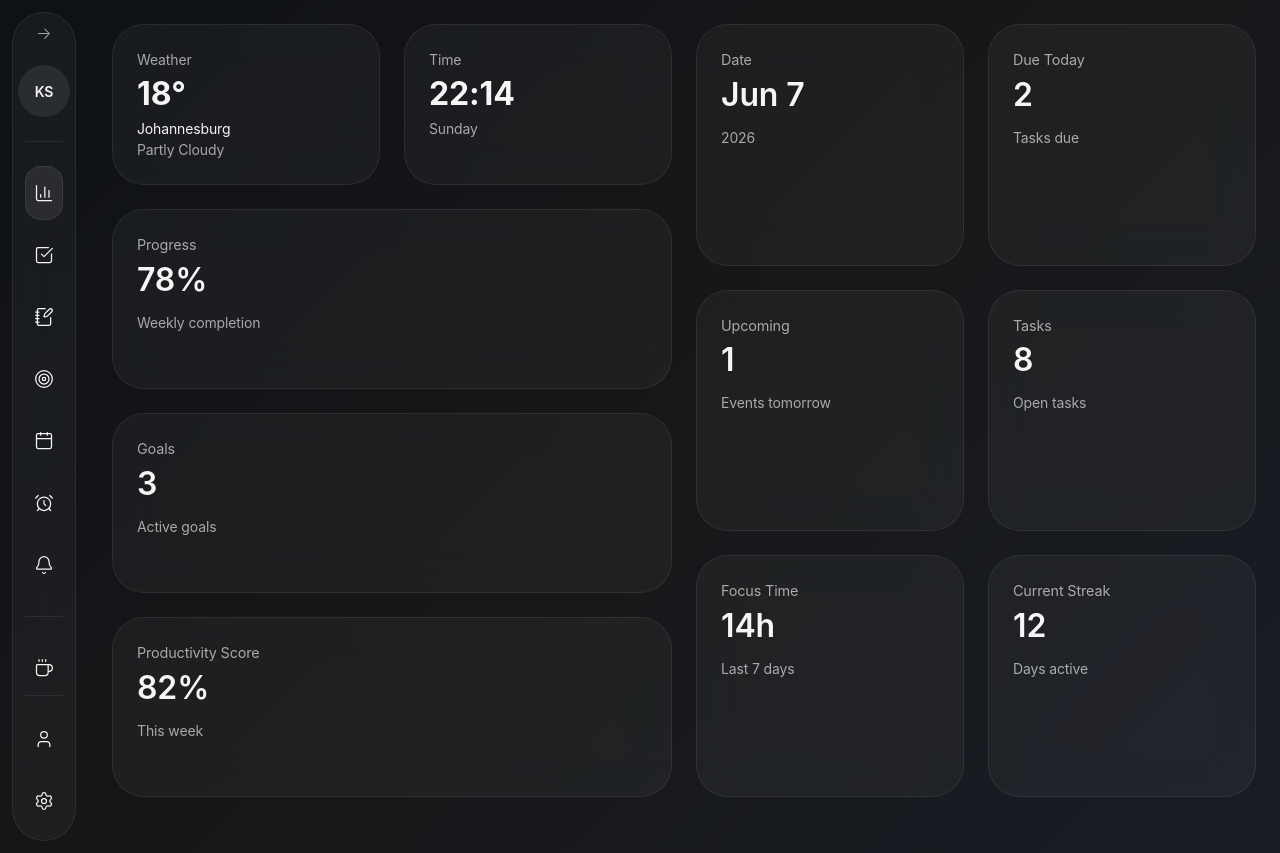
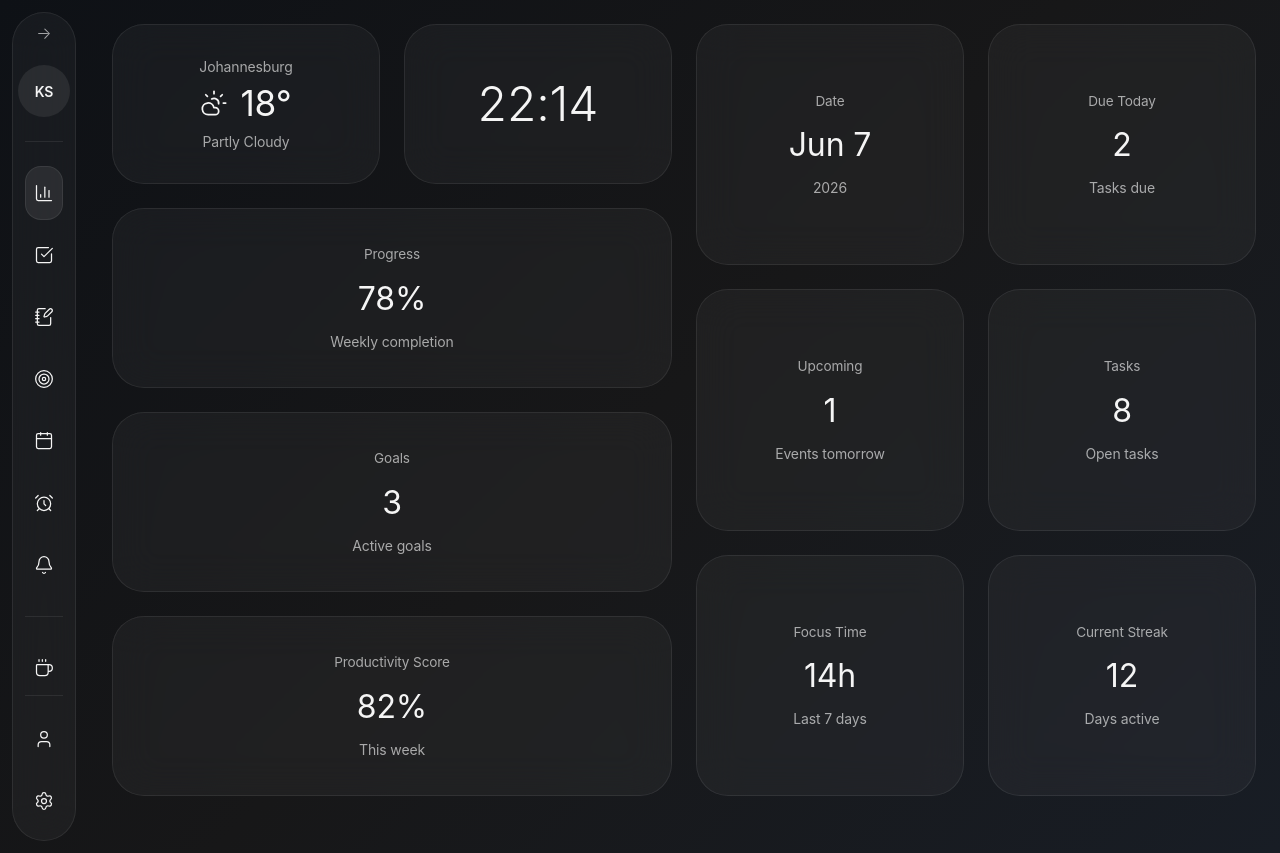
Before and after one commit to keenosmith-del/personal-productivity-desktop, a React app in the folder frontend/: page /analytics in a window 1280 px wide. Built offline with nearby package versions, Linux system fonts and the light colour scheme; the HTML template or start-up script is replaced by a standard one.

Commit message:
Dashboard tweaks

```diff
--- a/frontend/src/components/AnalyticsCard.jsx
+++ b/frontend/src/components/AnalyticsCard.jsx
@@ -10,6 +10,8 @@ function AnalyticsCard({
   value,
   subtitle,
   wide = false,
+  clickable = false,
+  onClick,
 }) {
   return (
     <GlassCard
@@ -18,16 +20,40 @@ function AnalyticsCard({
       }
     >
       <div
+        onClick={onClick}
         style={{
           height: "100%",
+
+          display: "flex",
+
+          flexDirection: "column",
+
+          justifyContent: "center",
+
+          alignItems: "center",
+
+          textAlign: "center",
+
+          gap: "10px",
+
           transition:
             "all 0.25s ease",
+
+          cursor:
+            clickable
+              ? "pointer"
+              : "default",
         }}
         onMouseEnter={(e) => {
+          if (!clickable) return;
+
           e.currentTarget.parentElement.style.background =
             "rgba(14,17,22,0.75)";
         }}
+
         onMouseLeave={(e) => {
+          if (!clickable) return;
+
           e.currentTarget.parentElement.style.background =
             "var(--glass-bg)";
         }}
@@ -37,7 +63,8 @@ function AnalyticsCard({
             color:
               "var(--text-secondary)",
 
-            fontSize: "0.9rem",
+            fontSize: "0.85rem",
+            fontWeight: "400",
           }}
         >
           {title}
@@ -47,7 +74,7 @@ function AnalyticsCard({
           <h2
             style={{
               fontSize: "2rem",
-              fontWeight: "600",
+              fontWeight: "400",
             }}
           >
             {value}
--- a/frontend/src/components/ClockWidget.jsx
+++ b/frontend/src/components/ClockWidget.jsx
@@ -6,44 +6,25 @@ function ClockWidget() {
       <div
         style={{
           height: "100%",
-          transition:
-            "all 0.25s ease",
-        }}
-        onMouseEnter={(e) => {
-          e.currentTarget.parentElement.style.background =
-            "rgba(14,17,22,0.75)";
-        }}
-        onMouseLeave={(e) => {
-          e.currentTarget.parentElement.style.background =
-            "var(--glass-bg)";
+
+          display: "flex",
+
+          justifyContent: "center",
+
+          alignItems: "center",
+
+          textAlign: "center",
         }}
       >
-        <p
-          style={{
-            color:
-              "var(--text-secondary)",
-          }}
-        >
-          Time
-        </p>
-
         <div>
           <h2
             style={{
-              fontSize: "2rem",
+              fontSize: "3rem",
+              fontWeight: "300",
             }}
           >
             22:14
           </h2>
-
-          <p
-            style={{
-              color:
-                "var(--text-secondary)",
-            }}
-          >
-            Sunday
-          </p>
         </div>
       </div>
     </GlassCard>
--- /dev/null
+++ b/frontend/src/components/DashboardModal.jsx
@@ -0,0 +1,147 @@
+import { Trash2, X, } from "lucide-react";
+
+function DashboardModal({
+    title,
+    items,
+    onClose,
+}) {
+    return (
+        <div
+            onClick={onClose}
+            style={{
+                position: "fixed",
+                inset: 0,
+
+                background:
+                    "rgba(0,0,0,0.55)",
+
+                backdropFilter:
+                    "blur(12px)",
+
+                display: "flex",
+                justifyContent: "center",
+                alignItems: "center",
+
+                zIndex: 1000,
+            }}
+        >
+            <div
+                onClick={(e) =>
+                    e.stopPropagation()
+                }
+                style={{
+                    width: "500px",
+
+                    background:
+                        "linear-gradient(135deg, rgba(255,255,255,0.08), rgba(255,255,255,0.04))",
+
+                    border:
+                        "1px solid rgba(255,255,255,0.10)",
+
+                    borderRadius: "32px",
+
+                    backdropFilter:
+                        "blur(30px)",
+
+                    boxShadow:
+                        "0 20px 60px rgba(0,0,0,0.35)",
+
+                    padding: "36px",
+                }}
+            >
+                <div
+                    style={{
+                        display: "flex",
+                        justifyContent: "space-between",
+                        alignItems: "center",
+                        marginBottom: "24px",
+                    }}
+                >
+                    <h2
+                        style={{
+                            fontWeight: "400",
+                        }}
+                    >
+                        {title}
+                    </h2>
+
+                    <X
+                        size={18}
+                        strokeWidth={1.5}
+                        style={{
+                            cursor: "pointer",
+                            transition: "all 0.2s ease",
+                        }}
+                        onClick={onClose}
+                        onMouseEnter={(e) => {
+                            e.currentTarget.style.opacity =
+                                "0.7";
+                        }}
+                        onMouseLeave={(e) => {
+                            e.currentTarget.style.opacity =
+                                "1";
+                        }}
+                    />
+                </div>
+
+                <div
+                    style={{
+                        display: "flex",
+                        flexDirection: "column",
+                        gap: "12px",
+                    }}
+                >
+                    {items.map((item) => (
+                        <div
+                            key={item}
+                            style={{
+                                padding: "14px",
+
+                                background:
+                                    "rgba(255,255,255,0.04)",
+
+                                border:
+                                    "1px solid var(--glass-border)",
+
+                                borderRadius: "12px",
+
+                                display: "flex",
+
+                                justifyContent: "space-between",
+
+                                alignItems: "center",
+                            }}
+                        >
+                            <span>{item}</span>
+
+                            <Trash2
+                                size={16}
+                                strokeWidth={1.5}
+                                style={{
+                                    cursor: "pointer",
+                                    transition: "all 0.2s ease",
+                                }}
+                                onMouseEnter={(e) => {
+                                    e.currentTarget.style.color =
+                                        "#ff6b6b";
+
+                                    e.currentTarget.style.transform =
+                                        "scale(1.1)";
+                                }}
+                                onMouseLeave={(e) => {
+                                    e.currentTarget.style.color =
+                                        "";
+
+                                    e.currentTarget.style.transform =
+                                        "scale(1)";
+                                }}
+                            />
+                        </div>
+                    ))}
+                </div>
+            </div>
+        </div>
+    );
+}
+
+export default DashboardModal;
--- a/frontend/src/components/WeatherWidget.jsx
+++ b/frontend/src/components/WeatherWidget.jsx
@@ -1,4 +1,5 @@
 import GlassCard from "./GlassCard";
+import { CloudSun } from "lucide-react";
 
 function WeatherWidget() {
   return (
@@ -6,16 +7,19 @@ function WeatherWidget() {
       <div
         style={{
           height: "100%",
+
+          display: "flex",
+
+          flexDirection: "column",
+
+          justifyContent: "center",
+
+          alignItems: "center",
+
+          textAlign: "center",
+
           transition:
             "all 0.25s ease",
-        }}
-        onMouseEnter={(e) => {
-          e.currentTarget.parentElement.style.background =
-            "rgba(14,17,22,0.75)";
-        }}
-        onMouseLeave={(e) => {
-          e.currentTarget.parentElement.style.background =
-            "var(--glass-bg)";
         }}
       >
         <p
@@ -24,21 +28,39 @@ function WeatherWidget() {
               "var(--text-secondary)",
           }}
         >
-          Weather
+          Johannesburg
         </p>
 
-        <div>
-          <h2
+        <div
+          style={{
+            display: "flex",
+            flexDirection: "column",
+            alignItems: "center",
+            textAlign: "center",
+            gap: "2px",
+          }}>
+          <div
             style={{
-              fontSize: "2rem",
+              display: "flex",
+              alignItems: "center",
+              gap: "12px",
+              justifyContent: "center",
             }}
           >
-            18°
-          </h2>
+            <CloudSun
+              size={28}
+              strokeWidth={1.5}
+            />
 
-          <p>
-            Johannesburg
-          </p>
+            <h2
+              style={{
+                fontSize: "2.2rem",
+                fontWeight: "400",
+              }}
+            >
+              18°
+            </h2>
+          </div>
 
           <p
             style={{
--- a/frontend/src/pages/Dashboard.jsx
+++ b/frontend/src/pages/Dashboard.jsx
@@ -1,10 +1,15 @@
 import MainLayout from "../layouts/MainLayout";
+
+import { useState } from "react";
 
 import AnalyticsCard from "../components/AnalyticsCard";
 import WeatherWidget from "../components/WeatherWidget";
 import ClockWidget from "../components/ClockWidget";
+import DashboardModal from "../components/DashboardModal";
 
 function Dashboard() {
+  const [modalData, setModalData] =
+    useState(null);
   return (
     <MainLayout>
       <div
@@ -86,6 +91,16 @@ function Dashboard() {
               title="Due Today"
               value="2"
               subtitle="Tasks due"
+              clickable
+              onClick={() =>
+                setModalData({
+                  title: "Due Today",
+                  items: [
+                    "Complete Portfolio Review",
+                    "Finish React Assignment",
+                  ],
+                })
+              }
             />
           </div>
 
@@ -101,12 +116,33 @@ function Dashboard() {
               title="Upcoming"
               value="1"
               subtitle="Events tomorrow"
+              clickable
+              onClick={() =>
+                setModalData({
+                  title: "Upcoming",
+                  items: [
+                    "Team Meeting",
+                    "Goal Review",
+                  ],
+                })
+              }
             />
 
             <AnalyticsCard
               title="Tasks"
               value="8"
               subtitle="Open tasks"
+              clickable
+              onClick={() =>
+                setModalData({
+                  title: "Open Tasks",
+                  items: [
+                    "Dashboard Redesign",
+                    "Notes Page",
+                    "Calendar Improvements",
+                  ],
+                })
+              }
             />
           </div>
 
@@ -132,6 +168,15 @@ function Dashboard() {
           </div>
         </div>
       </div>
+      {modalData && (
+        <DashboardModal
+          title={modalData.title}
+          items={modalData.items}
+          onClose={() =>
+            setModalData(null)
+          }
+        />
+      )}
     </MainLayout>
   );
 }
```
